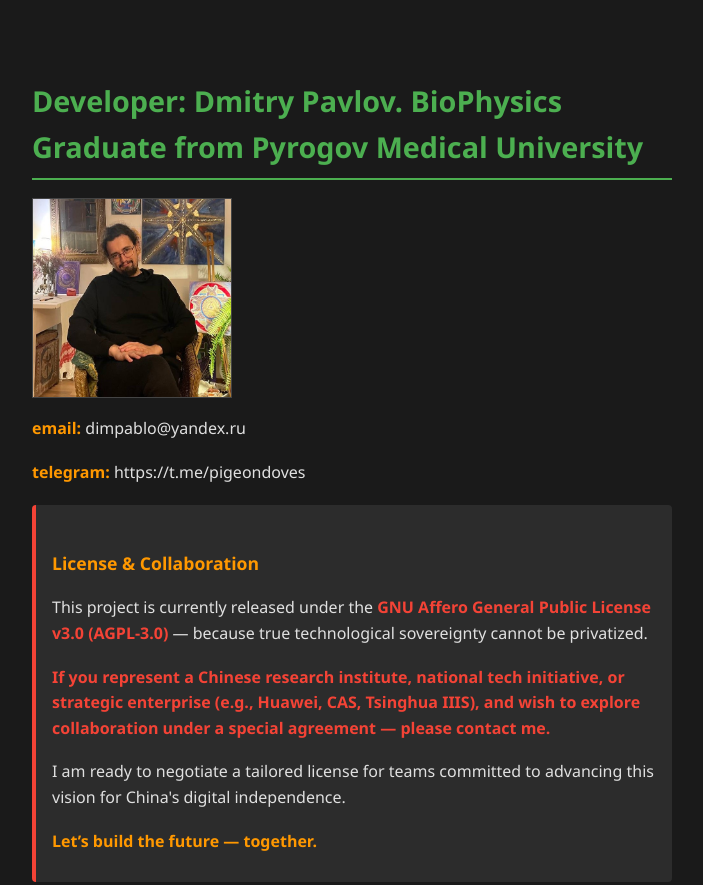
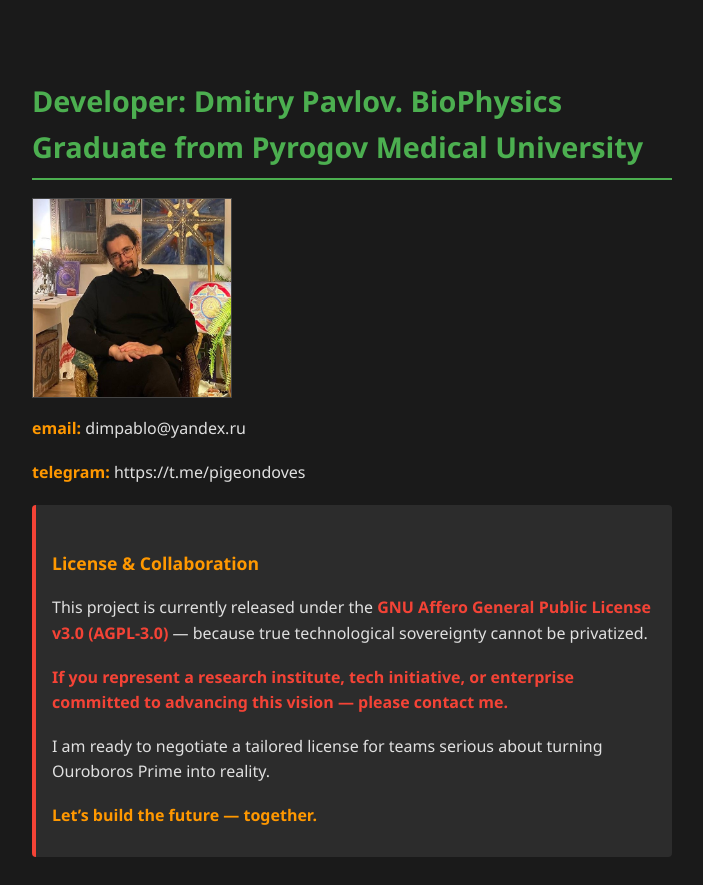
Before and after one commit to dimpablo/biotech, a plain HTML site: page index.html in a window 1280 px wide. Shown: the top 885 px of the page, without its empty margins (288-991 px from the left). Drawn offline with Linux system fonts and the light colour scheme.

Commit message:
Update index.html

```diff
--- a/index.html
+++ b/index.html
@@ -175,11 +175,12 @@ a:hover { text-decoration: underline; }
 <img src="me.jpg" alt="Developer Photo" style="width:200px;height:200px;">
 <p><em>email:</em> dimpablo@yandex.ru</p>
 <p><em>telegram:</em> https://t.me/pigeondoves</p>
-<div style="background: #2c2c2c; border-left: 4px solid #F44336; padding: 16px; margin: 20px 0; border-radius: 4px;">
+
+    <div style="background: #2c2c2c; border-left: 4px solid #F44336; padding: 16px; margin: 20px 0; border-radius: 4px;">
     <h4 style="color: #FF9800; margin-top: 0;">License & Collaboration</h4>
     <p>This project is currently released under the <strong>GNU Affero General Public License v3.0 (AGPL-3.0)</strong> — because true technological sovereignty cannot be privatized.</p>
-    <p><strong>If you represent a Chinese research institute, national tech initiative, or strategic enterprise (e.g., Huawei, CAS, Tsinghua IIIS), and wish to explore collaboration under a special agreement — please contact me.</strong></p>
-    <p>I am ready to negotiate a tailored license for teams committed to advancing this vision for China's digital independence.</p>
+    <p><strong>If you represent a research institute, tech initiative, or enterprise committed to advancing this vision — please contact me.</strong></p>
+    <p>I am ready to negotiate a tailored license for teams serious about turning Ouroboros Prime into reality.</p>
     <p><em>Let’s build the future — together.</em></p>
 </div>
 
```
